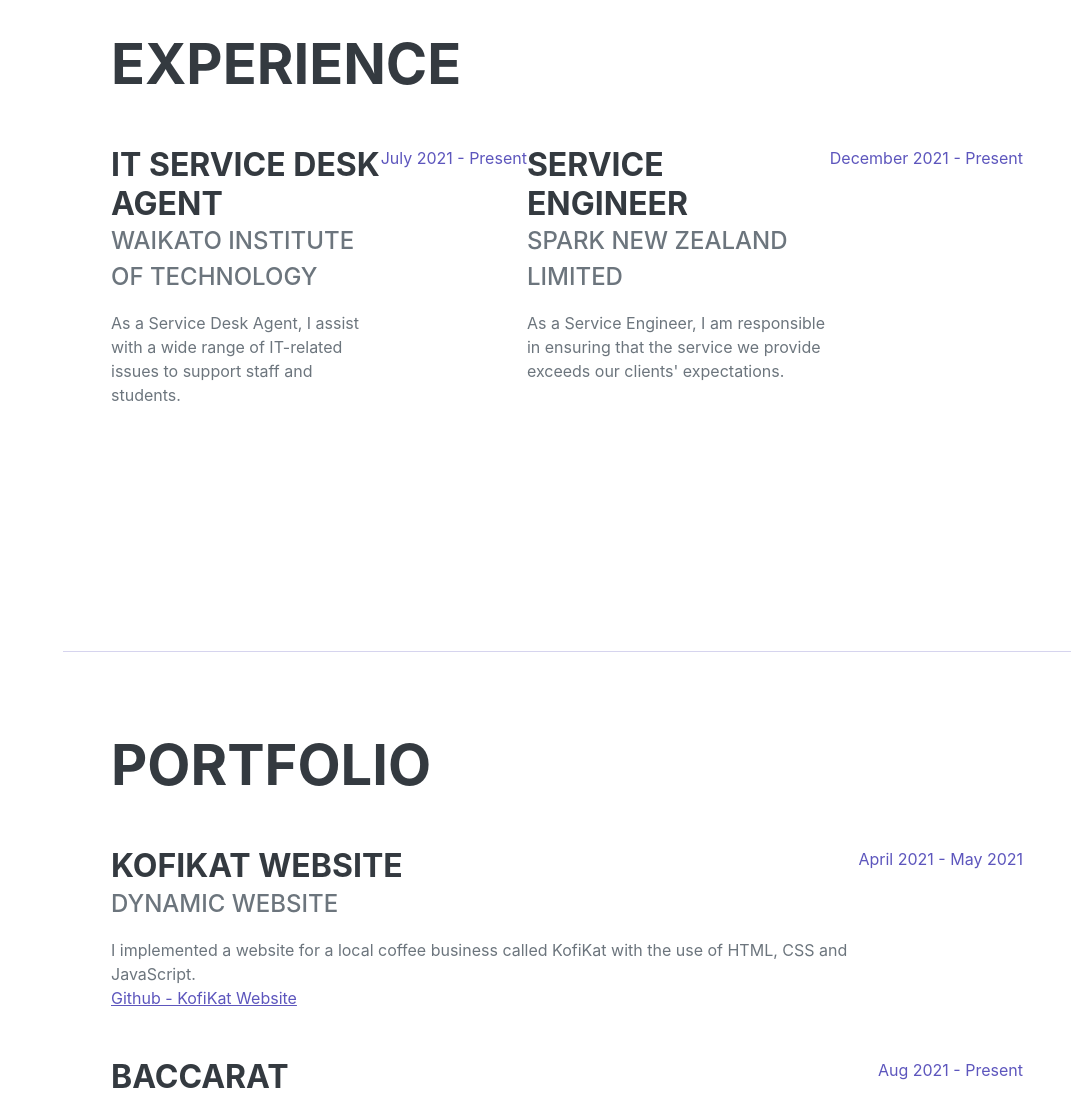
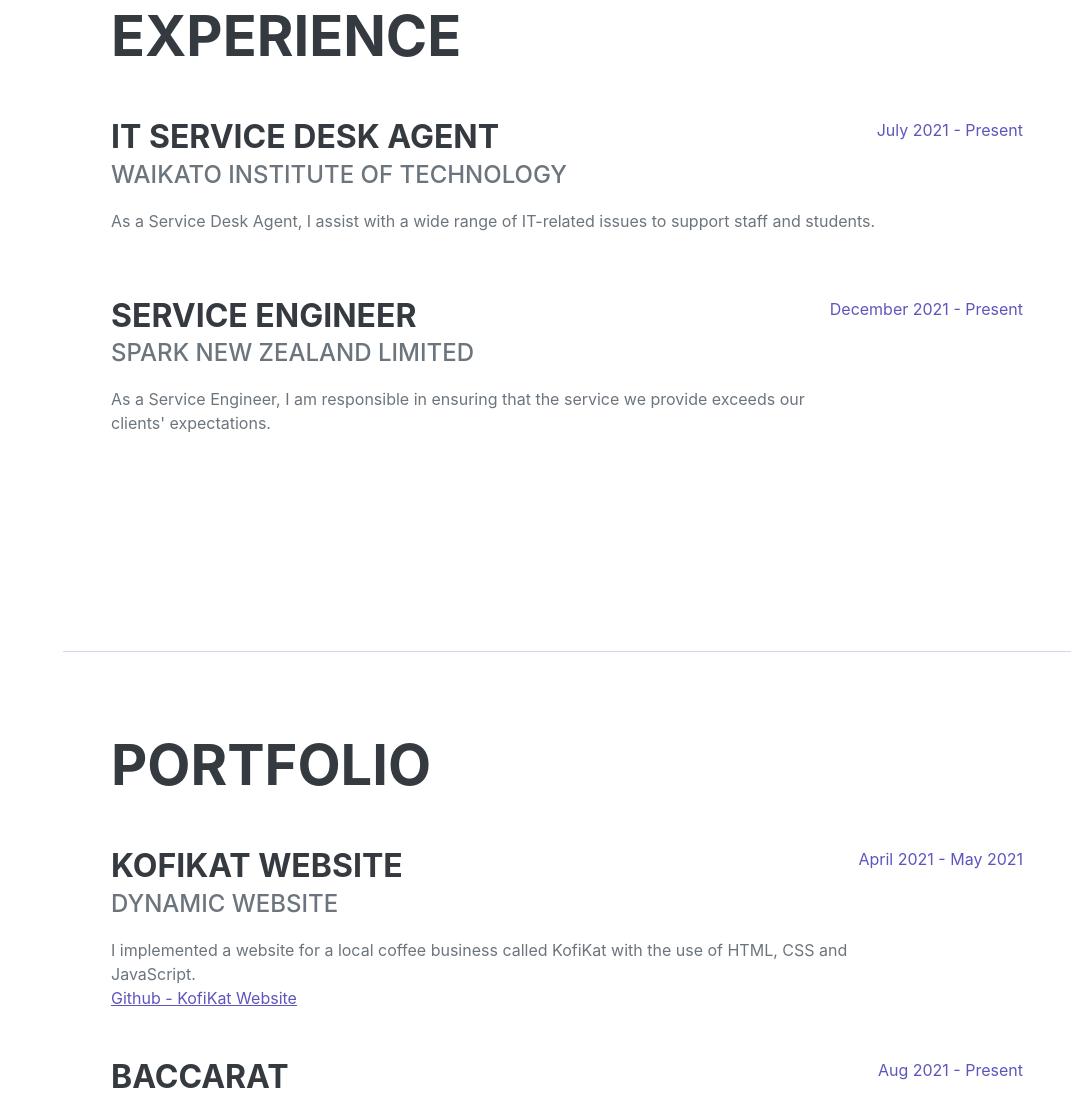
Before and after one commit to paredesjem/paredesjem, a plain HTML site: page index.html in a window 1280 px wide. Shown: the part 950-2047 px from the top of the page, without its empty margins (209-1280 px from the left). Drawn offline with nearby package versions, Linux system fonts and the light colour scheme; a web font is replaced by a local one.

Commit message:
Update index.html

```diff
--- a/index.html
+++ b/index.html
@@ -60,20 +60,22 @@
             <section class="resume-section" id="experience">
                 <div class="resume-section-content">
                     <h2 class="mb-5">Experience</h2>
-                    <div class="d-flex flex-column flex-md-row justify-content-between mb-5">
+                    	<div class="d-flex flex-column flex-md-row justify-content-between mb-5">
                         <div class="flex-grow-1">
                             <h3 class="mb-0">IT Service Desk Agent</h3>
                             <div class="subheading mb-3">Waikato Institute of Technology</div>
 				<p> As a Service Desk Agent, I assist with a wide range of IT-related issues to support staff and students.</p>
                       	</div>
                         <div class="flex-shrink-0"><span class="text-primary">July 2021 - Present</span></div>
+	            	</div>
+ 			<div class="d-flex flex-column flex-md-row justify-content-between mb-5">
 			    <div class="flex-grow-1">
                             <h3 class="mb-0">Service Engineer</h3>
                             <div class="subheading mb-3">Spark New Zealand Limited</div>
 				<p> As a Service Engineer, I am responsible in ensuring that the service we provide exceeds our clients' expectations.</p>
                         </div>
                  	<div class="flex-shrink-0"><span class="text-primary">December 2021 - Present</span></div>
-                    </div>
+                    	</div>
                 </div>
             </section>
             <hr class="m-0" />
```
